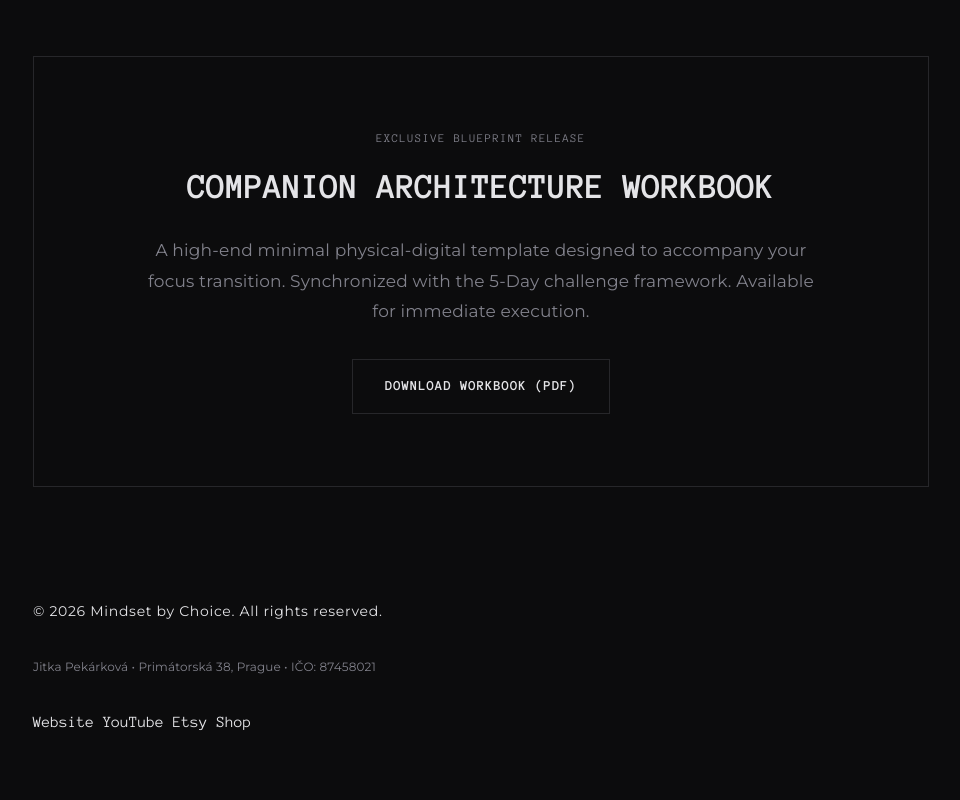
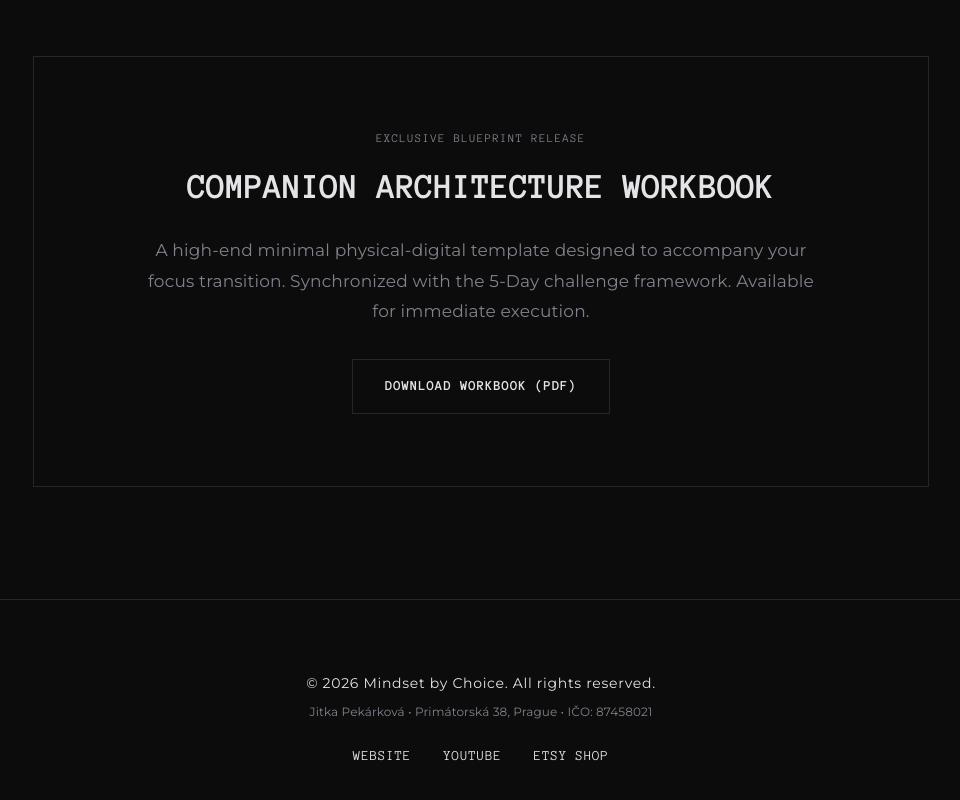
Before and after one commit to onlinejitka/Mindset-by-Choice, a website: page public/index.html in a window 1280 px wide. Shown: the part 1274-2074 px from the top of the page, without its empty margins (159-1119 px from the left). Before the commit the page ends 2008 px from the top, so only its background shows below. Drawn offline with Linux system fonts and the light colour scheme; files whose address does not match are found by name.

Commit message:
Update main.css

```diff
--- a/public/css/main.css
+++ b/public/css/main.css
@@ -10,6 +10,8 @@ body {
     font-family: var(--font-brand);
     line-height: 1.5;
     min-height: 100vh;
+    display: flex;
+    flex-direction: column;
     overflow-x: hidden;
     transition: background-color var(--transition-fast), color var(--transition-fast);
 }
@@ -127,7 +129,7 @@ main h1:first-of-type,
 /* Enhances the landing page description paragraph */
 main h1 + p,
 .hero-description {
-    font-size: var(--text-lg) !important; /* Slightly larger narrative font */
+    font-size: var(--text-lg) !important;
     font-weight: 300 !important;
     line-height: 1.7 !important;
     color: var(--color-dimmed);
@@ -136,7 +138,7 @@ main h1 + p,
 
 /* ==========================================================================
    PRODUCTION ARTICLE LAYOUT ARCHITECTURE
-   ========================================================================= */
+   ========================================================================== */
 
 .article-header {
     padding-top: var(--space-12);
@@ -201,3 +203,72 @@ main h1 + p,
 .journal-textarea {
     font-family: var(--font-reading) !important;
 }
+
+/* ==========================================================================
+   BRAND FOOTER ARCHITECTURE (Fix for image_7559c7.png)
+   ========================================================================== */
+
+footer,
+.brand-footer {
+    padding: var(--space-8) 0 var(--space-12) 0;
+    border-top: var(--border-thin);
+    margin-top: auto; /* Pushes footer to the absolute bottom of viewport */
+    text-align: center; /* Centers all raw typography texts globally */
+    display: flex;
+    flex-direction: column;
+    align-items: center;
+    gap: var(--space-2);
+}
+
+/* Resets standard paragraph flow inside the footer wrapper */
+.brand-footer p,
+footer p {
+    font-family: var(--font-reading);
+    font-size: var(--text-sm);
+    color: var(--color-text);
+    margin-bottom: 0;
+    line-height: 1.6;
+}
+
+/* Target for billing, legal, address or IČO data text strings */
+.brand-footer p:nth-of-type(2),
+footer p:nth-of-type(2) {
+    font-size: var(--text-xs);
+    color: var(--color-dimmed);
+    letter-spacing: 0.01em;
+}
+
+/* Centered link row wrapper */
+.brand-footer-links,
+.brand-footer nav,
+footer nav {
+    display: flex;
+    justify-content: center;
+    align-items: center;
+    gap: var(--space-4);
+    margin-top: var(--space-3);
+    list-style: none;
+    padding: 0;
+}
+
+/* High-Contrast brand specific styling for footer anchor tags */
+.brand-footer-links a,
+.brand-footer nav a,
+footer nav a,
+footer nav ul li a {
+    font-family: var(--font-brand); /* Forces pure code-style monospace links */
+    font-size: var(--text-sm);
+    text-transform: uppercase;
+    letter-spacing: 0.05em;
+    color: var(--color-text);
+    text-decoration: none;
+    border-bottom: 1px solid transparent;
+    transition: border-color var(--transition-fast), color var(--transition-fast);
+}
+
+.brand-footer-links a:hover,
+.brand-footer nav a:hover,
+footer nav a:hover {
+    color: var(--color-dimmed);
+    border-bottom: 1px solid var(--color-dimmed);
+}
```
